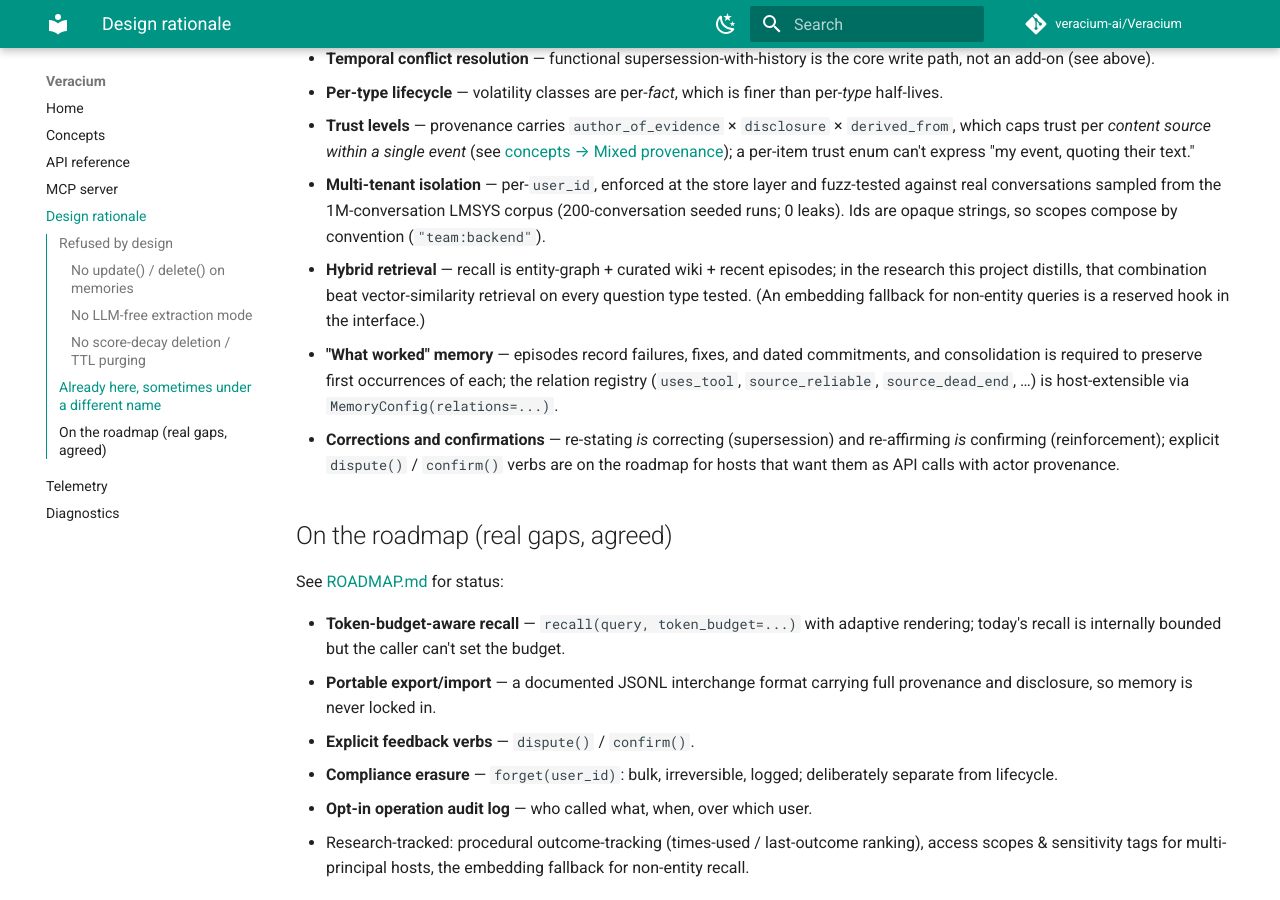
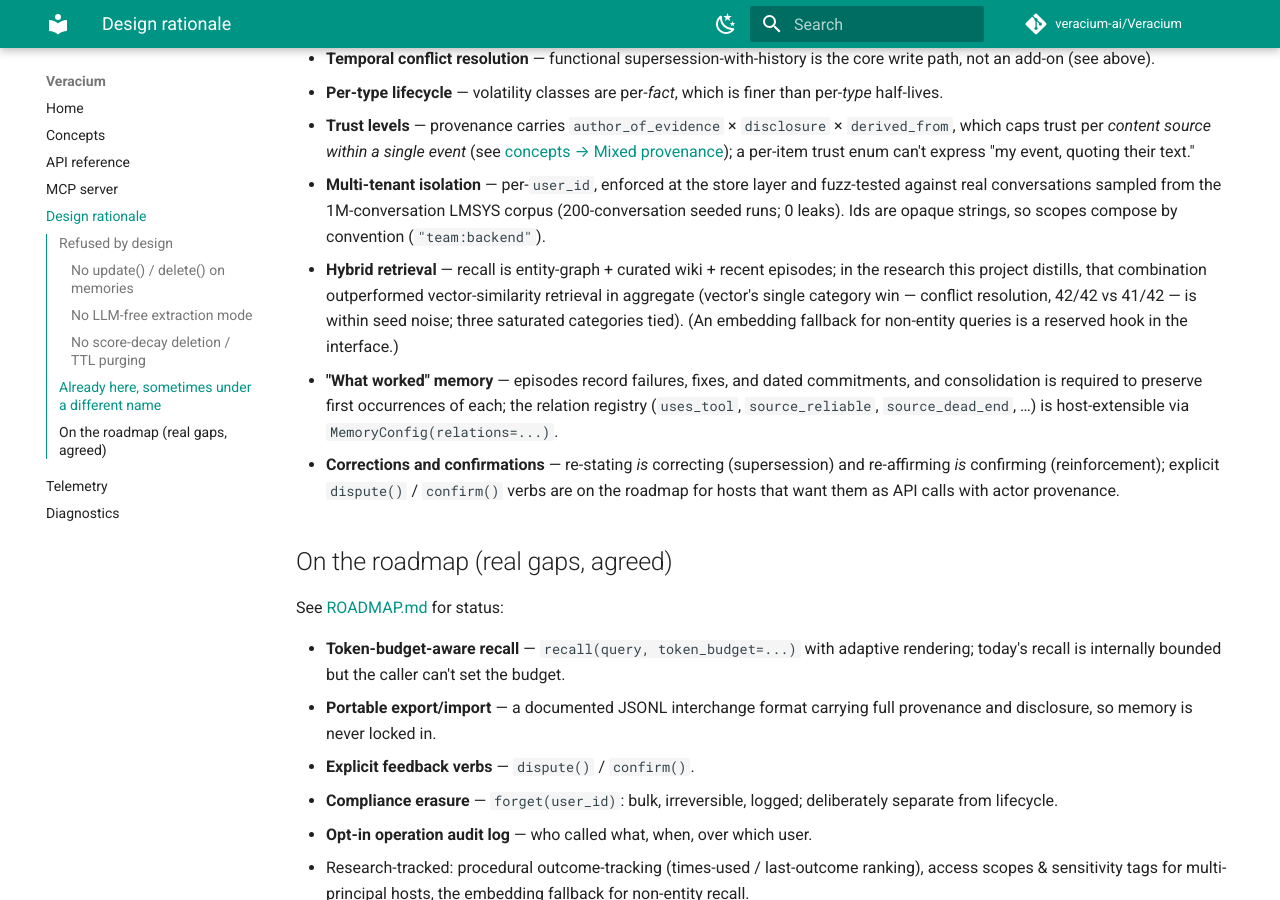
Before and after one commit to veracium-ai/Veracium, an MkDocs documentation site: the page built from docs/design-rationale.md, in a window 1280 px wide and 900 px high, scrolled down 1347 px. Built offline with MkDocs 1.6.1 and Material for MkDocs 9.7.7, drawn with Linux system fonts in a browser that asks for light colours; comment, search, counter and statistics services are not loaded.

Commit message:
docs: correct the retrieval claim per figure re-verification
'Beat vector-similarity on every question type tested' was falsified by
research's re-derivation from raw artifacts: vector won conflict-resolution
(42/42 vs 41/42, within seed noise) and tied three saturated categories.
Now states the verified aggregate result with the caveat inline. This is
exactly the claim a launch audience would check.

Co-Authored-By: Claude Fable 5 <noreply@anthropic.com>

```diff
--- a/docs/design-rationale.md
+++ b/docs/design-rationale.md
@@ -69,9 +69,11 @@ as retrievable-on-request as yesterday's.
   LMSYS corpus (200-conversation seeded runs; 0 leaks). Ids are opaque
   strings, so scopes compose by convention (`"team:backend"`).
 - **Hybrid retrieval** — recall is entity-graph + curated wiki + recent
-  episodes; in the research this project distills, that combination beat
-  vector-similarity retrieval on every question type tested. (An embedding
-  fallback for non-entity queries is a reserved hook in the interface.)
+  episodes; in the research this project distills, that combination
+  outperformed vector-similarity retrieval in aggregate (vector's single
+  category win — conflict resolution, 42/42 vs 41/42 — is within seed noise;
+  three saturated categories tied). (An embedding fallback for non-entity
+  queries is a reserved hook in the interface.)
 - **"What worked" memory** — episodes record failures, fixes, and dated
   commitments, and consolidation is required to preserve first occurrences of
   each; the relation registry (`uses_tool`, `source_reliable`,
```
